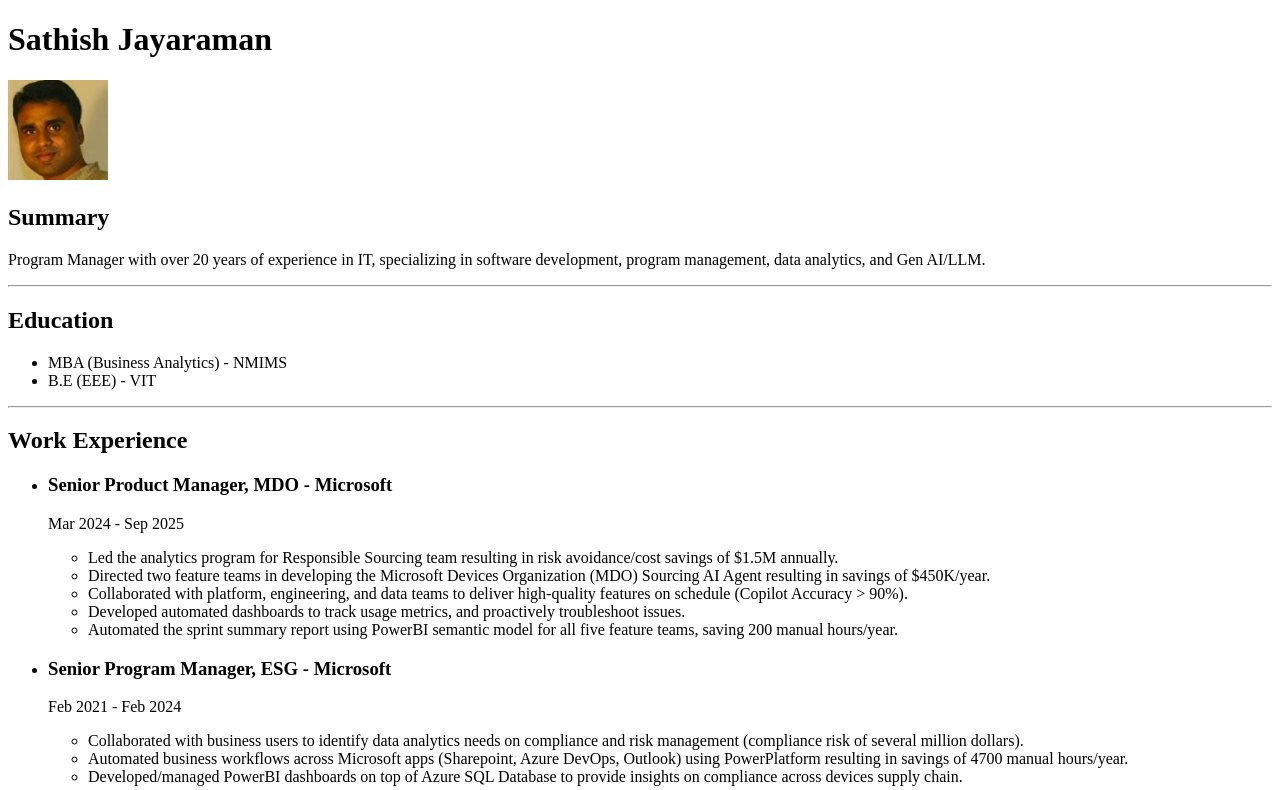
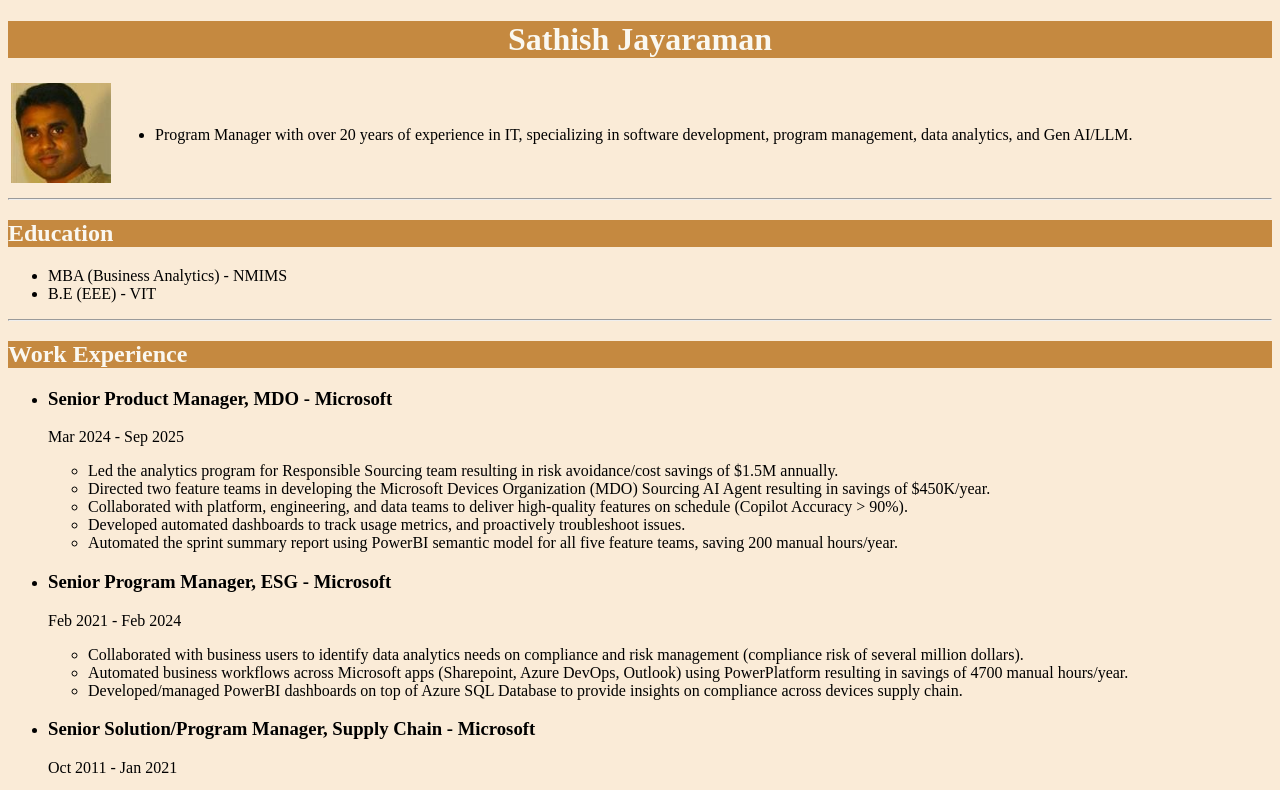
Before and after one commit to pingsatgit/Resume, a plain HTML site: page index.html in a window 1280 px wide. Shown: the top 790 px of the page. Drawn offline with Linux system fonts and the light colour scheme.

Commit message:
Add files via upload

```diff
--- a/index.html
+++ b/index.html
@@ -5,18 +5,30 @@
 <head>
   <meta charset="UTF-8">
   <title>Resume</title>
+  <link rel="stylesheet" href="styles.css">
 </head>
 
 <body>
   <h1>Sathish Jayaraman</h1>
+  <table>
+    <tr>
+      <td>
+
   <img src="./Pic.jpeg" alt="profile image of Sathish Jayaraman" height="100">
-
-  <h2>Summary</h2>
+</td>
+<td>
+<ul>
+  <li>
   <p>
      Program Manager with over 20 years
      of experience in IT, specializing in software development,
      program management, data analytics, and Gen AI/LLM.
   </p>
+  </li>
+  </ul>
+  </td>
+    </tr>
+  </table>
   <hr />
   <h2>Education</h2>
   <ul>
--- /dev/null
+++ b/styles.css
@@ -0,0 +1,15 @@
+html {
+    background-color: antiquewhite;
+}
+
+h1 {
+    /*background-color: darkseagreen;*/
+    color: #faf8f1;
+    background-color: #c58940;
+    text-align: center;
+}
+
+h2 {
+    color: #faf8f1;
+    background-color: #c58940;
+}
```
